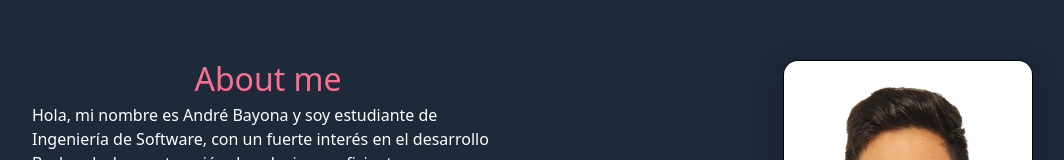
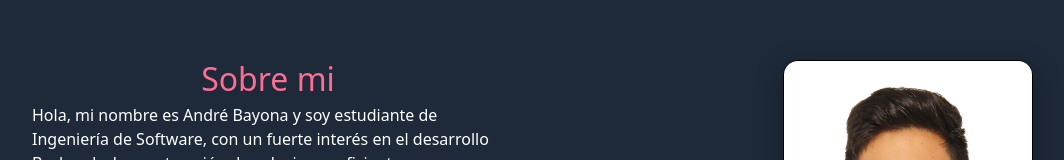
Before and after one commit to andrebm99/portfolio, a React (Vite) app: page / in a window 1280 px wide. Shown: the part 910-1070 px from the top of the page, without its empty margins (52-1116 px from the left). Built offline with nearby package versions, Linux system fonts and the light colour scheme.

Commit message:
feat: modo navideño añadido

```diff
--- a/src/pages/Home.tsx
+++ b/src/pages/Home.tsx
@@ -38,7 +38,7 @@
       <section className="caja flex flex-col md:flex-row">
         <div className="w-full md:w-1/2 p-4 items-center justify-center flex" id="aboutme">
           <div className="about">
-            <h3 className="">About me</h3>
+            <h3 className="">Sobre mi</h3>
             <p>
               Hola, mi nombre es André Bayona y soy estudiante de Ingeniería de
               Software, con un fuerte interés en el desarrollo Backend y la
```
